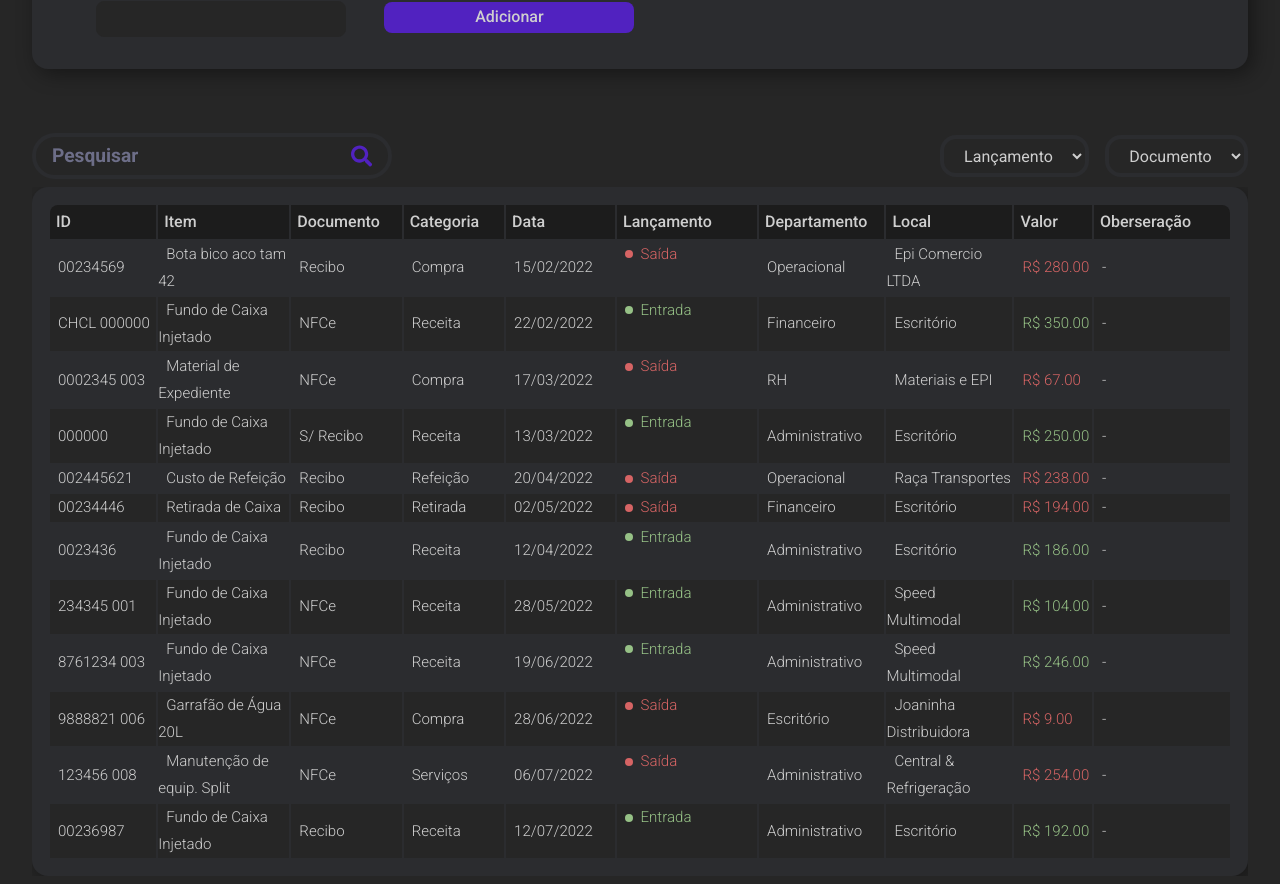
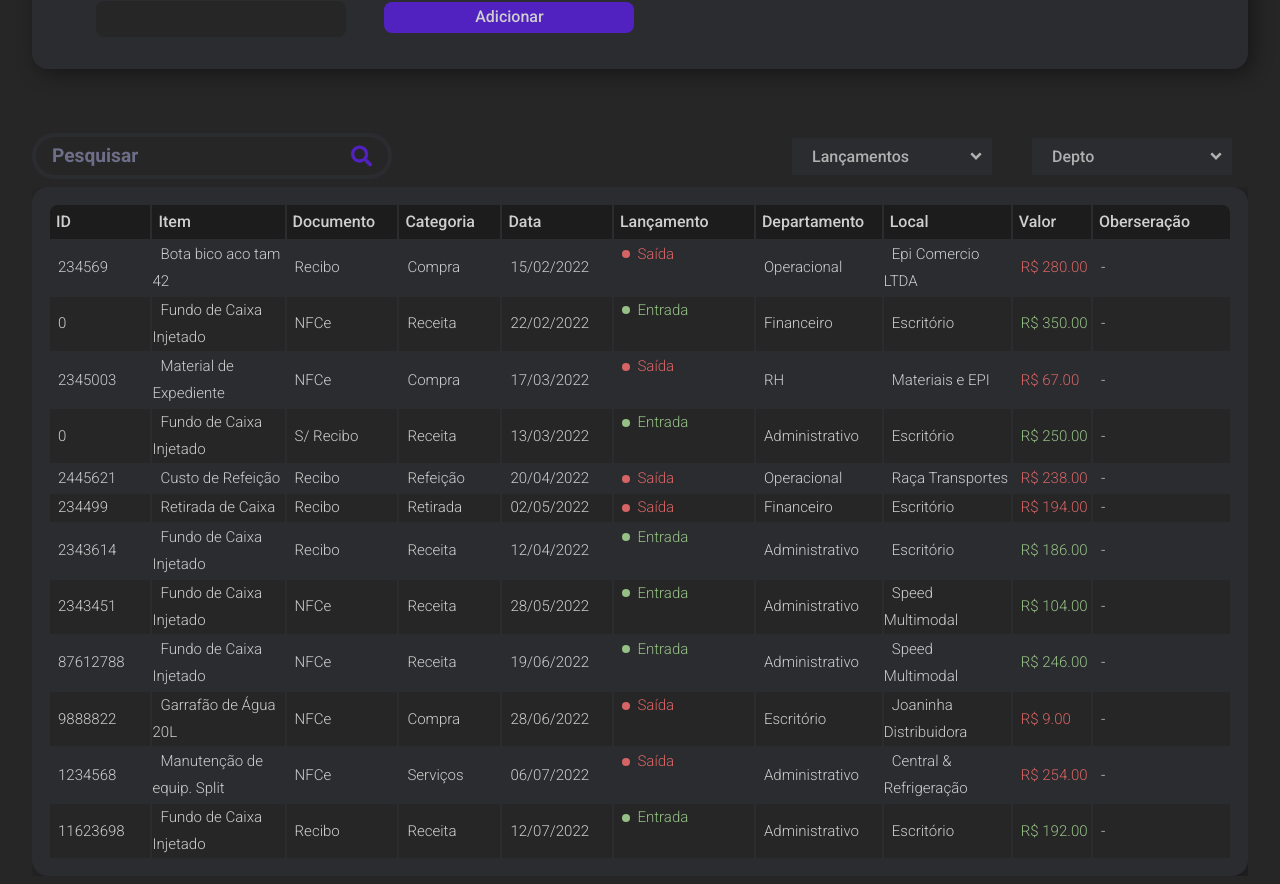
Before and after one commit to Fsouzza/chacal-servicev2, a React (Create React App) app: page / in a window 1280 px wide. Shown: the part 1405-2289 px from the top of the page. Built offline with nearby package versions, Linux system fonts and the light colour scheme.

Commit message:
stilizacao filtros tabela

```diff
--- a/package.json
+++ b/package.json
@@ -20,7 +20,6 @@
     "react-icons": "^4.4.0",
     "react-router-dom": "^6.4.1",
     "react-scripts": "5.0.1",
-    "react-table": "^7.8.0",
     "typescript": "^4.8.4",
     "web-vitals": "^2.1.4"
   },
--- a/src/data/itens.ts
+++ b/src/data/itens.ts
@@ -7,7 +7,7 @@ export const items: Item[] = [
     categoria: 'Compra',
     departamento: 'Operacional',
     tipo: 'Recibo',
-    id: '00234569',
+    id: 234569,
     local: 'Epi Comercio LTDA',
     item: 'Bota bico aco tam 42',
     valor: 280.00,
@@ -19,7 +19,7 @@ export const items: Item[] = [
     categoria: 'Receita',
     departamento: 'Financeiro',
     tipo: 'NFCe',
-    id: 'CHCL 000000',
+    id: 0,
     local: 'Escritório',
     item: 'Fundo de Caixa Injetado',
     valor: 350.00,
@@ -31,7 +31,7 @@ export const items: Item[] = [
     categoria: 'Compra',
     departamento: 'RH',
     tipo: 'NFCe',
-    id: '0002345 003',
+    id: 2345003,
     local: 'Materiais e EPI',
     item: 'Material de Expediente',
     valor: 67.00,
@@ -43,7 +43,7 @@ export const items: Item[] = [
     categoria: 'Receita',
     departamento: 'Administrativo',
     tipo: 'S/ Recibo',
-    id: '000000',
+    id: 0,
     local: 'Escritório',
     item: 'Fundo de Caixa Injetado',
     valor: 250.00,
@@ -55,7 +55,7 @@ export const items: Item[] = [
     categoria: 'Refeição',
     departamento: 'Operacional',
     tipo: 'Recibo',
-    id: '002445621',
+    id: 2445621,
     local: 'Raça Transportes',
     item: 'Custo de Refeição',
     valor: 238.00,
@@ -67,7 +67,7 @@ export const items: Item[] = [
     categoria: 'Retirada',
     departamento: 'Financeiro',
     tipo: 'Recibo',
-    id: '00234446',
+    id: 234499,
     local: 'Escritório',
     item: 'Retirada de Caixa',
     valor: 194.00,
@@ -79,7 +79,7 @@ export const items: Item[] = [
     categoria: 'Receita',
     departamento: 'Administrativo',
     tipo: 'Recibo',
-    id: '0023436',
+    id: 2343614,
     local: 'Escritório',
     item: 'Fundo de Caixa Injetado',
     valor: 186.00,
@@ -91,7 +91,7 @@ export const items: Item[] = [
     categoria: 'Receita',
     departamento: 'Administrativo',
     tipo: 'NFCe',
-    id: '234345 001',
+    id: 2343451,
     local: 'Speed Multimodal',
     item: 'Fundo de Caixa Injetado',
     valor: 104.00,
@@ -103,7 +103,7 @@ export const items: Item[] = [
     categoria: 'Receita',
     departamento: 'Administrativo',
     tipo: 'NFCe',
-    id: '8761234 003',
+    id: 87612788,
     local: 'Speed Multimodal',
     item: 'Fundo de Caixa Injetado',
     valor: 246.00,
@@ -115,7 +115,7 @@ export const items: Item[] = [
     categoria: 'Compra',
     departamento: 'Escritório',
     tipo: 'NFCe',
-    id: '9888821 006',
+    id: 9888822,
     local: 'Joaninha Distribuidora',
     item: 'Garrafão de Água 20L',
     valor: 9.00,
@@ -127,7 +127,7 @@ export const items: Item[] = [
     categoria: 'Serviços',
     departamento: 'Administrativo',
     tipo: 'NFCe',
-    id: '123456 008',
+    id: 1234568,
     local: 'Central & Refrigeração',
     item: 'Manutenção de equip. Split',
     valor: 254.00,
@@ -139,7 +139,7 @@ export const items: Item[] = [
     categoria: 'Receita',
     departamento: 'Administrativo',
     tipo: 'Recibo',
-    id: '00236987',
+    id: 11623698,
     local: 'Escritório',
     item: 'Fundo de Caixa Injetado',
     valor: 192.00,
--- a/src/pages/fluxoCaixa/addFluxo/addFluxo.tsx
+++ b/src/pages/fluxoCaixa/addFluxo/addFluxo.tsx
@@ -13,7 +13,7 @@ export const AddFluxoCaixa = ({ onAdd}: Props) => {
   const [categoriaField, setCategoriaField] = useState('');
   const [deptoField, setDeptoField] = useState('');
   const [docField, setDocField] = useState('');
-  const [idField, setIdField] = useState('');
+  const [idField, setIdField] = useState(0);
   const [localField, setLocalField] = useState('');
   const [itemField, setItemField] = useState('');
   const [obsField, setObsField] = useState('');
@@ -41,7 +41,7 @@ export const AddFluxoCaixa = ({ onAdd}: Props) => {
     setCategoriaField('');
     setDeptoField('');
     setDocField('');
-    setIdField('');
+    setIdField(0);
     setLocalField('');
     setItemField('');
     setObsField('');
@@ -52,7 +52,7 @@ export const AddFluxoCaixa = ({ onAdd}: Props) => {
     <section id='add' className={styles.add}>
       <div>
         <label htmlFor='numero'>ID Doc*</label>
-        <input id='numero' type='text' required onChange={e => setIdField(e.target.value)} />
+        <input id='numero' type='number' maxLength={999999} required onChange={e => setIdField(parseFloat(e.target.value))} />
       </div>
       <div>
         <label htmlFor='item'>Item*</label>
--- a/src/pages/fluxoCaixa/buscador/buscador.module.scss
+++ b/src/pages/fluxoCaixa/buscador/buscador.module.scss
@@ -34,21 +34,38 @@
 }
 
 .tags{
+  align-items: center;
   display: flex;
-  gap: 1em;
-  margin: 0 1em;
-  padding: 0 1em;
-  select{
-    background-color: $cor-principal;
-    border: 4px solid $cor-card;
-    border-radius: 1em;
-    color: $cor-branco;
-    font-size: 1rem;
-    outline: none;
-    padding: .4em 1em;
-    text-align: center;
-    &::placeholder {
-      color: #6d6e88;
+  gap: .5em;
+  justify-content:center;
+  margin: 0 2em;
+  &__tag{
+    padding: 0 1em;
+    position: relative;
+    select{
+      background-color: $cor-card;
+      border: none;
+      color: $cor-brancol;
+      cursor: pointer;
+      font-size: 1rem;
+      font-weight: 500;
+      outline: none;
+      padding: .5em 1em;
+      text-align: left;
+      width: 200px;
+    }
+    span{
+      align-items: center;
+      background-color: $cor-card;
+      color: $cor-brancol;
+      display: flex;
+      height: 100%;
+      justify-content: center;
+      position: absolute;
+      pointer-events: none;
+      right: 1em;
+      top: 0;
+      width: 2em;
     }
   }
 }
--- a/src/pages/fluxoCaixa/buscador/buscador.tsx
+++ b/src/pages/fluxoCaixa/buscador/buscador.tsx
@@ -1,5 +1,6 @@
 import styles from './buscador.module.scss';
 import { FaSearch } from 'react-icons/fa';
+import { RiArrowDropDownLine } from 'react-icons/ri';
 
 interface Props {
 	busca: string;
@@ -7,6 +8,9 @@ interface Props {
 }
 
 export const Buscador = ({ busca, setBusca }: Props) => {
+  const lancamentos = [{'nome' : 'Lançamentos', 'value': ''}, {'nome' : 'Entrada', 'value': 'Entrada'}, {'nome' : 'Saída', 'value': 'Saída'}];
+  const departamentos = [{'nome' : 'Depto', 'value': ''}, {'nome' : 'Administrativo', 'value': 'Administrativo'}, {'nome' : 'Financeiro', 'value': 'Financeiro'}, {'nome' : 'Officeboy', 'value': 'Officeboy'}, {'nome' : 'Operacional', 'value': 'Operacional'}, {'nome' : 'RH', 'value': 'RH'}, {'nome' : 'Terceirizado', 'value': 'Terceirizado'}];
+
   return (
     <section className={styles.sBusca}>
       <div className={styles.pesquisar}>
@@ -18,16 +22,22 @@ export const Buscador = ({ busca, setBusca }: Props) => {
         <FaSearch size={24} color='#5122c0' />
       </div>
       <div className={styles.tags}>
-        <select onChange={(evento) => setBusca(evento.target.value)}>
-          <option value=''>Lançamento</option>
-          <option value='Entrada'>Entrada</option>
-          <option value='Saída'>Saída</option>
-        </select>
-        <select onChange={(evento) => setBusca(evento.target.value)}>
-          <option value=''>Documento</option>
-          <option value='Recibo'>Recibo</option>
-          <option value='NF'>Nota fiscal</option>
-        </select>
+        <div className={styles.tags__tag}>
+          <select onChange={(evento) => setBusca(evento.target.value)}>
+            {lancamentos.map((lancam, index) => (
+              <option key={index} value={lancam.value}>{lancam.nome}</option>
+            ))}
+          </select>
+          <span><RiArrowDropDownLine size={40} /></span>
+        </div>
+        <div className={styles.tags__tag}>
+          <select onChange={(evento) => setBusca(evento.target.value)}>
+            {departamentos.map((dpto, index) => (
+              <option key={index} value={dpto.value}>{dpto.nome}</option>
+            ))}
+          </select>
+          <span><RiArrowDropDownLine size={40} /></span>
+        </div>
       </div>
     </section>
   );
--- a/src/types/item.ts
+++ b/src/types/item.ts
@@ -4,7 +4,7 @@ export type Item = {
   categoria: string;
   departamento: string;
   tipo: string;
-  id: string;
+  id: number;
   local: string;
   item: string;
   valor: number,
```
Also changed, not shown: 1 other file (tests, documents, lock files or other folders).
